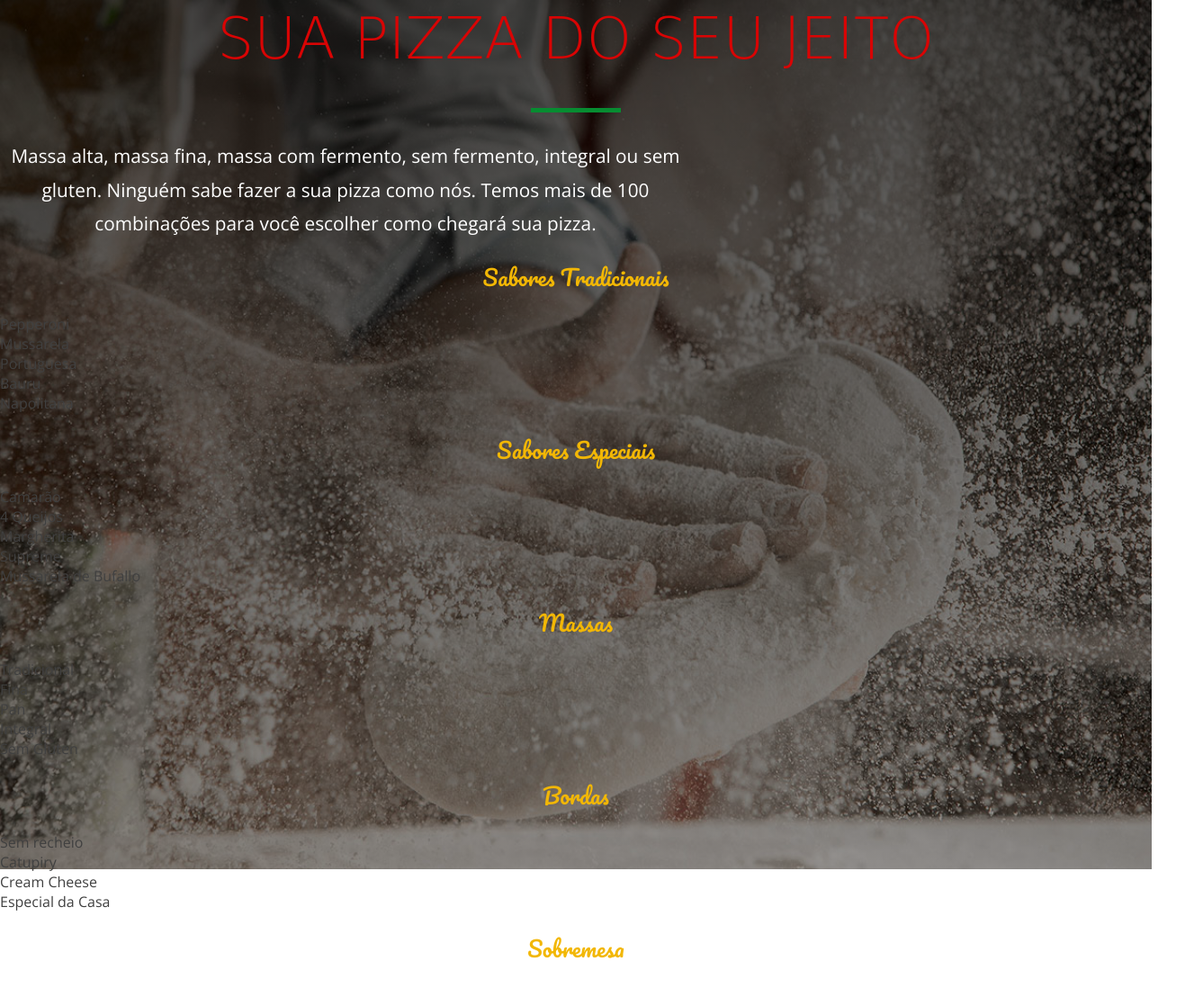
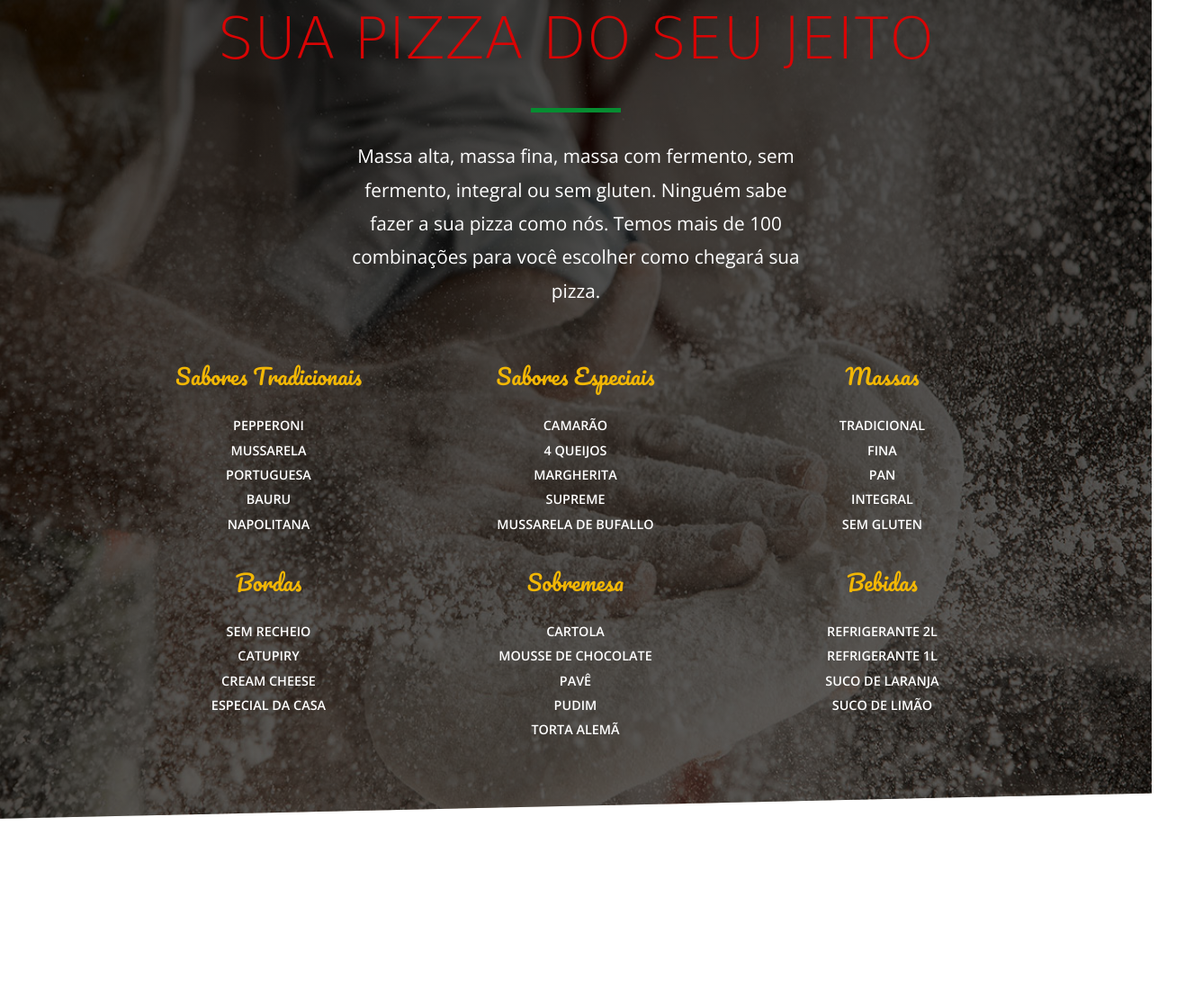
Before and after one commit to Bruniele/Pizzaria, a plain HTML site: page PizzariaToscana/index.html in a window 1280 px wide. Shown: the part 1702-2800 px from the top of the page at 90% size, 1337 px wide, since content can reach past the window. After the commit the page ends 2612 px from the top, so only its background shows below. Drawn offline with nearby package versions, Linux system fonts and the light colour scheme; a web font is replaced by a local one.

Commit message:
Finalizar a seção pizza

```diff
--- a/PizzariaToscana/_estilos/layout.css
+++ b/PizzariaToscana/_estilos/layout.css
@@ -113,7 +113,7 @@ section#domingo-perfeito {
   padding: 40px 0 80px;
   display: flex;
   flex-flow: row wrap;
-  justify-content: space-around;
+  justify-content: center;
 }
 
 div#domingo-perfeito-esquerda,
@@ -210,8 +210,27 @@ section#domingo-perfeito div.pontos-chaves ion-icon {
 /* ---------------------------- */
 
 section#pizza {
-  background-image: linear-gradient(rgba(0,0,0,0.7), rgba(0,0,0,0.4)), url(../_imagens/secao10-background-secao-pizza.jpg);
+  background-image: linear-gradient(rgba(0,0,0,0.7), rgba(0,0,0,0.6)), url(../_imagens/secao10-background-secao-pizza.jpg);
   background-size: cover;
+  background-position: right right;
   padding: 40px 0 80px;
-  height: 1000px;
+  display: flex;
+  flex-direction: column;
+  flex-wrap: nowrap;
+  justify-content: flex-start;
+  align-items: center;
+  clip-path: polygon(0 3%, 100% 0, 100% 97%, 0 100%);
 }
+
+div#pizza-opcoes-mestre {
+  width: 80%;
+  margin-top: 30px;
+  display: flex;
+  flex-flow: row wrap;
+}
+
+div.pizza-opcoes {
+  width: 33.3%;
+  text-align: center;
+  margin: 5px 0;
+}
--- a/PizzariaToscana/_estilos/tipografia.css
+++ b/PizzariaToscana/_estilos/tipografia.css
@@ -118,4 +118,14 @@ div.pontos-chaves h4:after {
 
 section#pizza p.destaque {
   color: #FFF;
+  width: 40%;
 }
+
+section#pizza ul li {
+  color: white;
+  list-style: none;
+  line-height: 1.9;
+  font-size: 90%;
+  text-transform: uppercase;
+  font-weight: bold;
+}
```
